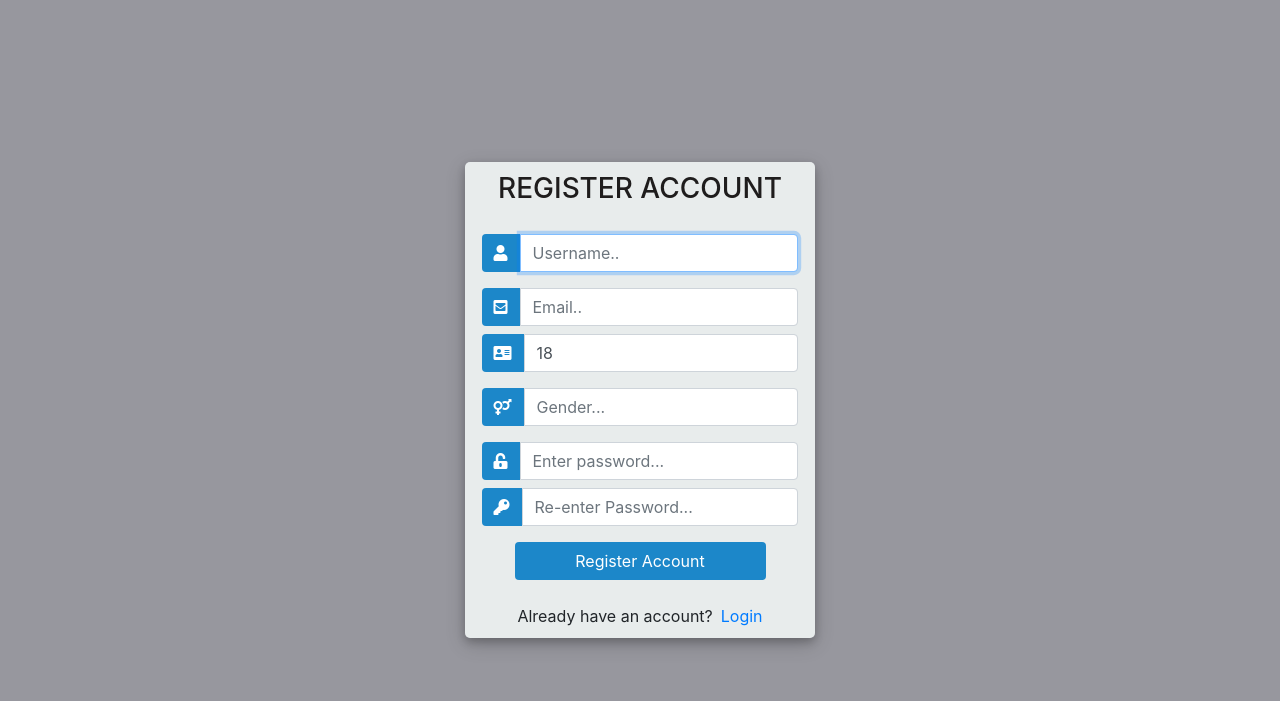
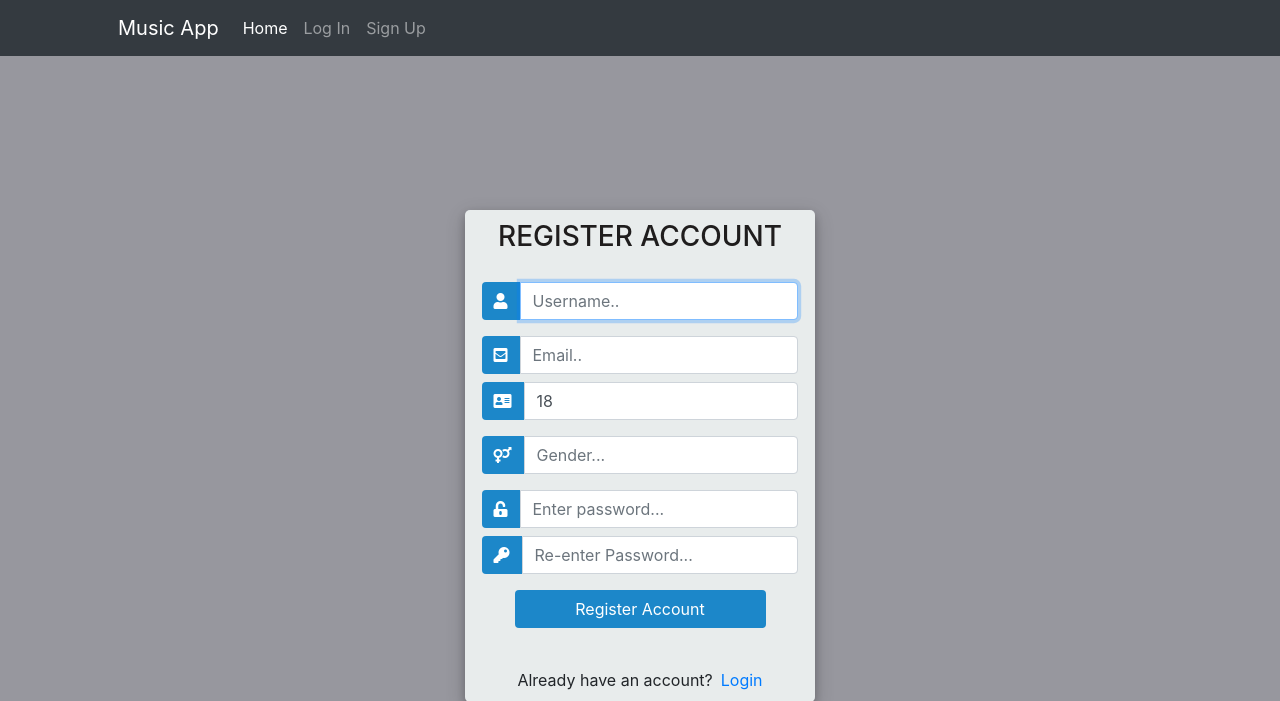
Before and after one commit to NAyeshaKhan/Music_Recommendation_App, a Django app: page /register/ in a window 1280 px wide. Shown: the top 701 px of the page. Before the commit the page ends 648 px from the top, so only its background shows below. Run offline with Django 3.2, Linux system fonts and the light colour scheme; some libraries are stand-ins or nearby versions.

Commit message:
Html files modified

```diff
--- a/MusicApp/RecApp/templates/register.html
+++ b/MusicApp/RecApp/templates/register.html
@@ -1,6 +1,3 @@
-<!DOCTYPE html>
-<html>
-
 <head>
     <title>Sign up</title>
     <link rel="stylesheet" href="https://stackpath.bootstrapcdn.com/bootstrap/4.1.3/css/bootstrap.min.css" integrity="sha384-MCw98/SFnGE8fJT3GXwEOngsV7Zt27NXFoaoApmYm81iuXoPkFOJwJ8ERdknLPMO" crossorigin="anonymous">
@@ -117,6 +114,20 @@
 {% block content %}
 
 {% load crispy_forms_tags %}
+	<!-- Responsive navbar-->
+        <nav class="navbar navbar-expand-lg navbar-dark bg-dark">
+            <div class="container px-5">
+                <a class="navbar-brand" href="/">Music App</a>
+                <button class="navbar-toggler" type="button" data-bs-toggle="collapse" data-bs-target="#navbarSupportedContent" aria-controls="navbarSupportedContent" aria-expanded="false" aria-label="Toggle navigation"><span class="navbar-toggler-icon"></span></button>
+                <div class="collapse navbar-collapse" id="navbarSupportedContent">
+                    <ul class="navbar-nav ms-auto mb-2 mb-lg-0">
+                        <li class="nav-item"><a class="nav-link active" aria-current="page" href="/">Home</a></li>
+                        <li class="nav-item"><a class="nav-link" href="/login">Log In</a></li>
+                        <li class="nav-item"><a class="nav-link" href="/register">Sign Up</a></li>
+                    </ul>
+                </div>
+            </div>
+        </nav>
 
     <div class="container h-100">
         <div class="d-flex justify-content-center h-100">
```
Also changed, not shown: MusicApp/MusicApp/templates/base.html (added, +38 -0 lines), MusicApp/RecApp/templates/home.html (+4 -34 lines), MusicApp/RecApp/templates/login.html (+15 -0 lines).
